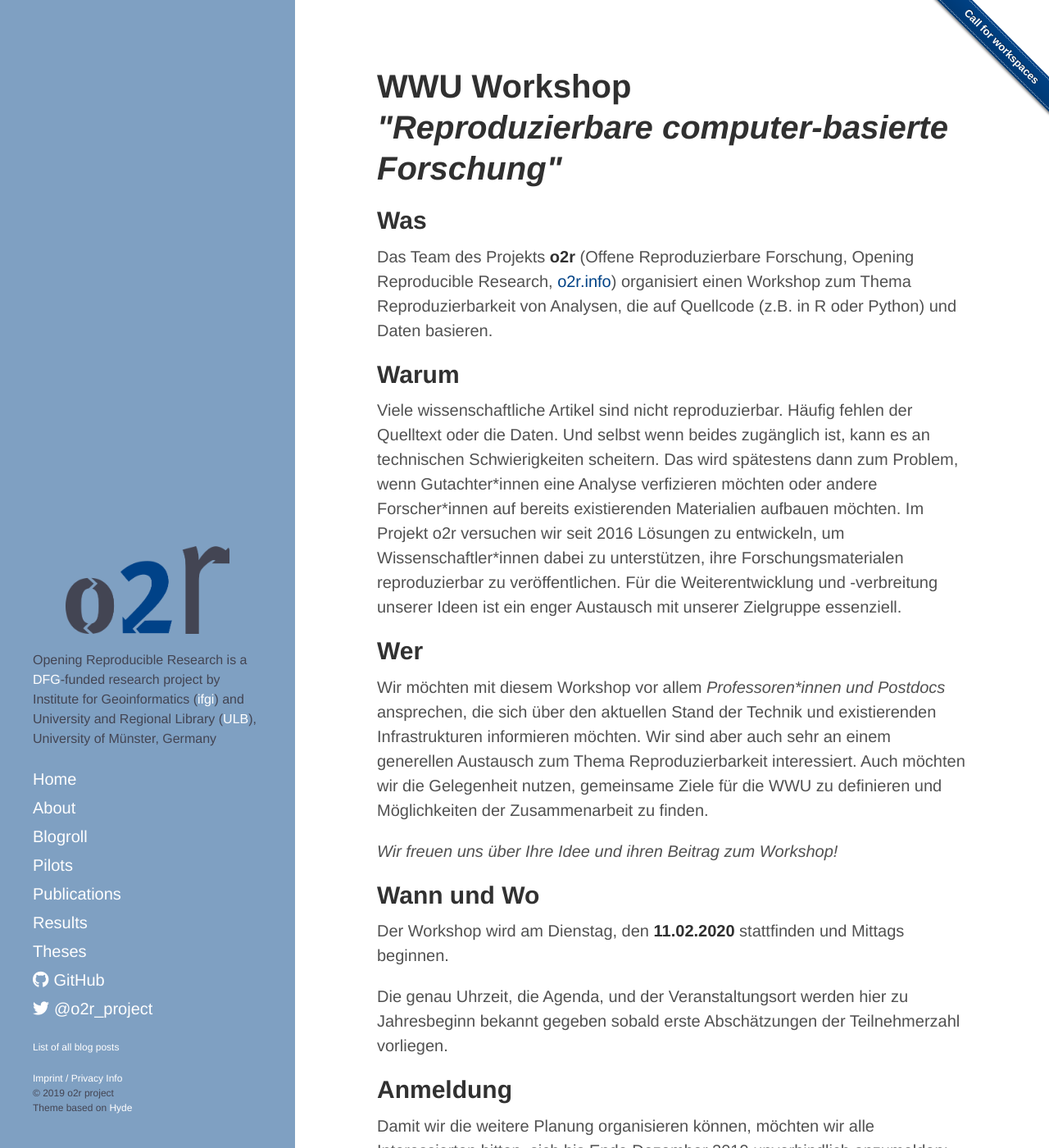
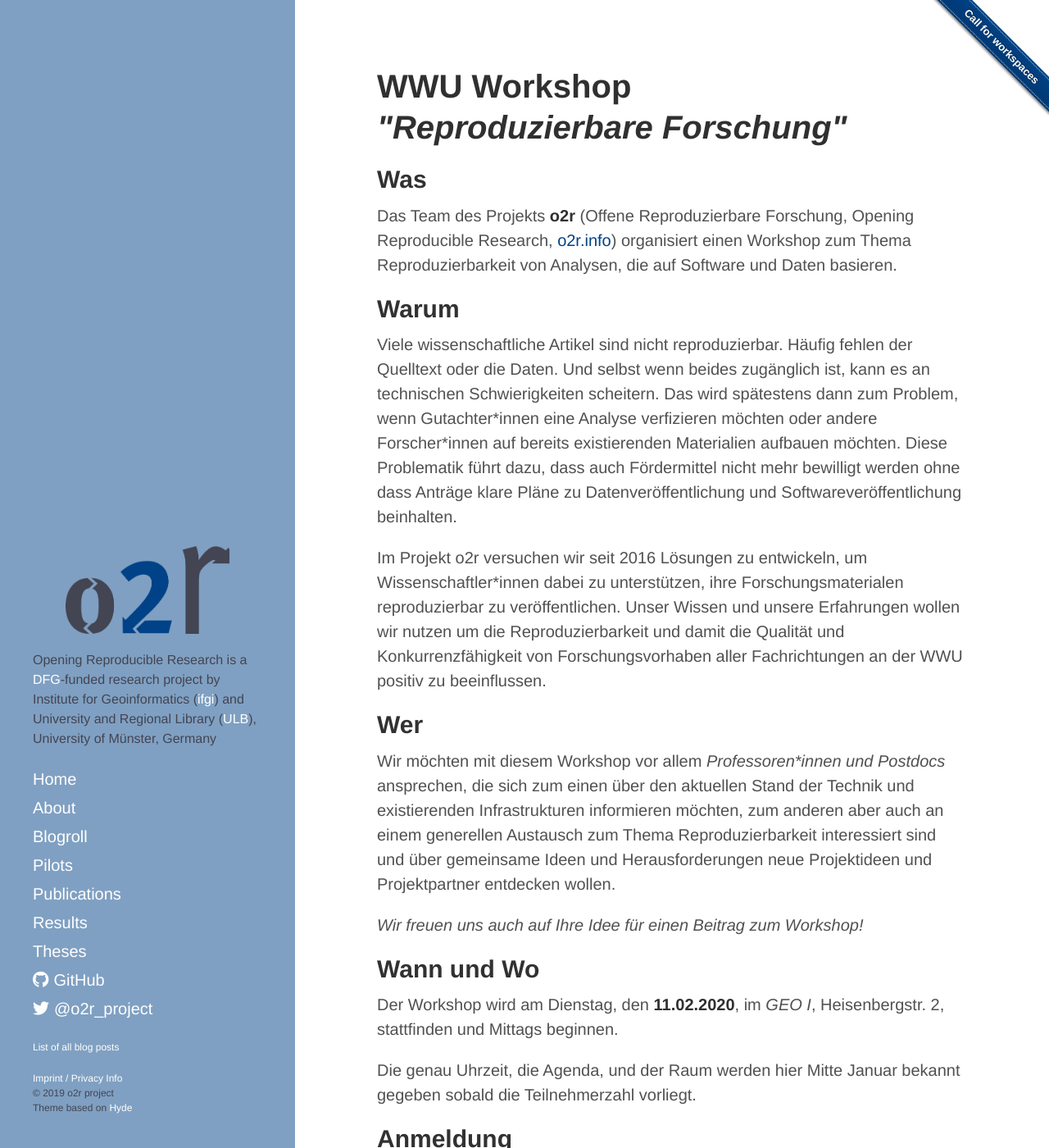
Before and after one commit to o2r-project/o2r-project.github.io, a Jekyll site: the page built from wwu.md, in a window 1280 px wide and 1400 px high. Shown: the whole window at 82% size. Built offline with Jekyll 4.4.1, drawn with Linux system fonts in a browser that asks for light colours; nearby versions of some CDN libraries; some of the changed text lies outside the part shown.

Commit message:
update workshop website

```diff
--- a/wwu.md
+++ b/wwu.md
@@ -1,6 +1,6 @@
 ---
 layout: page
-title: WWU Workshop<br /><em>"Reproduzierbare computer-basierte Forschung"</em>
+title: WWU Workshop<br /><em>"Reproduzierbare Forschung"</em>
 description: Workshop on open reproducible research at the university of Muenster
 no_citation: true
 exclude_from_nav: true
@@ -8,63 +8,56 @@
 
 ## Was
 
-Das Team des Projekts **o2r** (Offene Reproduzierbare Forschung, Opening Reproducible Research, [o2r.info](https://o2r.info)) organisiert einen Workshop zum Thema Reproduzierbarkeit von Analysen, die auf Quellcode (z.B. in R oder Python) und Daten basieren.
+Das Team des Projekts **o2r** (Offene Reproduzierbare Forschung, Opening Reproducible Research, [o2r.info](https://o2r.info)) organisiert einen Workshop zum Thema Reproduzierbarkeit von Analysen, die auf Software und Daten basieren.
 
 ## Warum
 
-Viele wissenschaftliche Artikel sind nicht reproduzierbar. Häufig fehlen der Quelltext oder die Daten.
+Viele wissenschaftliche Artikel sind nicht reproduzierbar.
+Häufig fehlen der Quelltext oder die Daten.
 Und selbst wenn beides zugänglich ist, kann es an technischen Schwierigkeiten scheitern.
 Das wird spätestens dann zum Problem, wenn Gutachter\*innen eine Analyse verfizieren möchten oder andere Forscher\*innen auf bereits existierenden Materialien aufbauen möchten.
+Diese Problematik führt dazu, dass auch Fördermittel nicht mehr bewilligt werden ohne dass Anträge klare Pläne zu Datenveröffentlichung und Softwareveröffentlichung beinhalten.
+
 Im Projekt o2r versuchen wir seit 2016 Lösungen zu entwickeln, um Wissenschaftler\*innen dabei zu unterstützen, ihre Forschungsmaterialen reproduzierbar zu veröffentlichen.
-Für die Weiterentwicklung und -verbreitung unserer Ideen ist ein enger Austausch mit unserer Zielgruppe essenziell.
+Unser Wissen und unsere Erfahrungen wollen wir nutzen um die Reproduzierbarkeit und damit die Qualität und Konkurrenzfähigkeit von Forschungsvorhaben aller Fachrichtungen an der WWU positiv zu beeinflussen.
 
 ## Wer
 
-Wir möchten mit diesem Workshop vor allem _Professoren\*innen und Postdocs_ ansprechen, die sich über den aktuellen Stand der Technik und existierenden Infrastrukturen informieren möchten.
-Wir sind aber auch sehr an einem generellen Austausch zum Thema Reproduzierbarkeit interessiert.
-Auch möchten wir die Gelegenheit nutzen, gemeinsame Ziele für die WWU zu definieren und Möglichkeiten der Zusammenarbeit zu finden.
+Wir möchten mit diesem Workshop vor allem _Professoren\*innen und Postdocs_ ansprechen, die sich zum einen über den aktuellen Stand der Technik und existierenden Infrastrukturen informieren möchten, zum anderen aber auch an einem generellen Austausch zum Thema Reproduzierbarkeit interessiert sind und über gemeinsame Ideen und Herausforderungen neue Projektideen und Projektpartner entdecken wollen.
 
-_Wir freuen uns über Ihre Idee und ihren Beitrag zum Workshop!_
+_Wir freuen uns auch auf Ihre Idee für einen Beitrag zum Workshop!_
 
 ## Wann und Wo
 
-Der Workshop wird am Dienstag, den **11.02.2020** stattfinden und Mittags beginnen.
+Der Workshop wird am Dienstag, den **11.02.2020**, im _GEO I_, Heisenbergstr. 2, stattfinden und Mittags beginnen.
 
-Die genau Uhrzeit, die Agenda, und der Veranstaltungsort werden hier zu Jahresbeginn bekannt gegeben sobald erste Abschätzungen der Teilnehmerzahl vorliegen.
+Die genau Uhrzeit, die Agenda, und der Raum werden hier Mitte Januar bekannt gegeben sobald die Teilnehmerzahl vorliegt.
 
 ## Anmeldung
 
-Damit wir die weitere Planung organisieren können, möchten wir alle Interessierten bitten, sich bis Ende Dezember 2019 unverbindlich anzumelden:
+Damit wir die weitere Planung organisieren können, möchten wir alle Interessierten bitten, sich bis zum 15. Januar 2019 unverbindlich anzumelden:
 
 [**Online-Anmeldung**](https://terminplaner4.dfn.de/udHaoCTmfBClDscmqixgjwQi/admin)
 
 ## Vorläufiger Ablaufplan
 
-1. Einstieg
-  - Anlass/Motivation
-  - Semantik und Begriffe
-2. Open research infrastructure geoinformatics
-3. State of the art
-  - Executible Research Compendia
-  - Binder
-  - GitLab + CI
-  - R Markdown
-  - Jupyter
-4. Kurzvorträge
-  - Reproduzierbarkeit an der WWU - Krise oder Chance?
-  - Reproduzierbarkeit im Alltag
-  - Research Software Engineering
-  - Perspektive eines Partnerverlags (Copernicus Publications)
-  - Transparenz und Effektivität
-  - Preregistration und Open review
-5. Fragen und Diskussion
-  - Bedarfe
-  - Pläne
-6. Podiumsdikussion
-   _**Reproduzierbarkeit an der WWU in 10 Jahren - wo wollen wir stehen?**_
-7. Ausklang
-  - nächste Schritte
-  - Feedback
+Beginn: 13 Uhr
+
+1. **Einführung** (Anlass, Motivation, Semantik und Begriffe, Reproduzierbarkeit - Krise oder Chance?)
+1. **Praktische Reproduzierbarkeit** - State of the art
+  - o2r's Executable Research Compendia und Fallstudie _Open Research Infrastructure Geoinformatics_
+  - Interaktive Notebooks (R Markdown, Jupyter)
+  - Offene Infrastrukturen (Binder, Git{Hub,Lab}, OSF, ...)
+  - Reproduzierbarkeit im Alltag - _"Transparenz = Effektivität"_
+  - Infrastruktur an der WWU
+  - Reproduzierbarkeit im Peer Review
+1. Pause
+1. **Förderstrategische Diskussion** (ca. 15 Uhr)
+  - Keine erfolgreichen Projekte ohne Reproduzierbarkeit!?
+  - Anforderungen von Förderinstitutionen und Zeitschriften
+  - Ansatzpunkte für Individuen - Was kann ich tun?
+  - _Reproduzierbarkeit an der WWU in 10 Jahren - wo wollen wir stehen?_
+1. **Ideenentwicklung für gemeinsame Anträge**
 
 Ende: 18 Uhr
 
```
